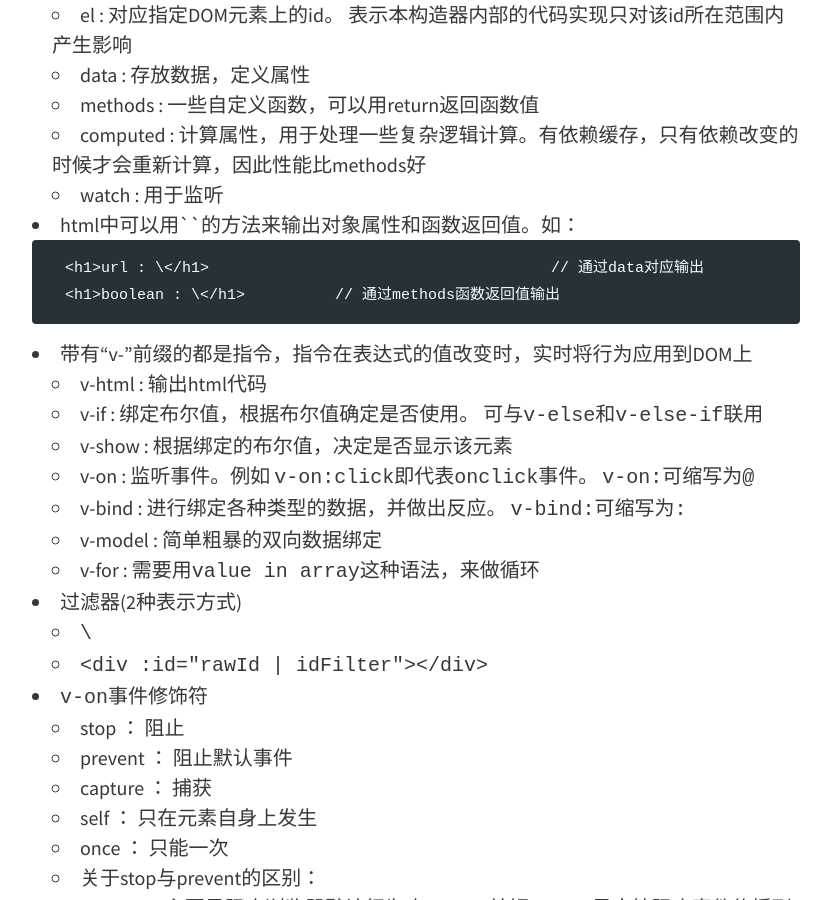
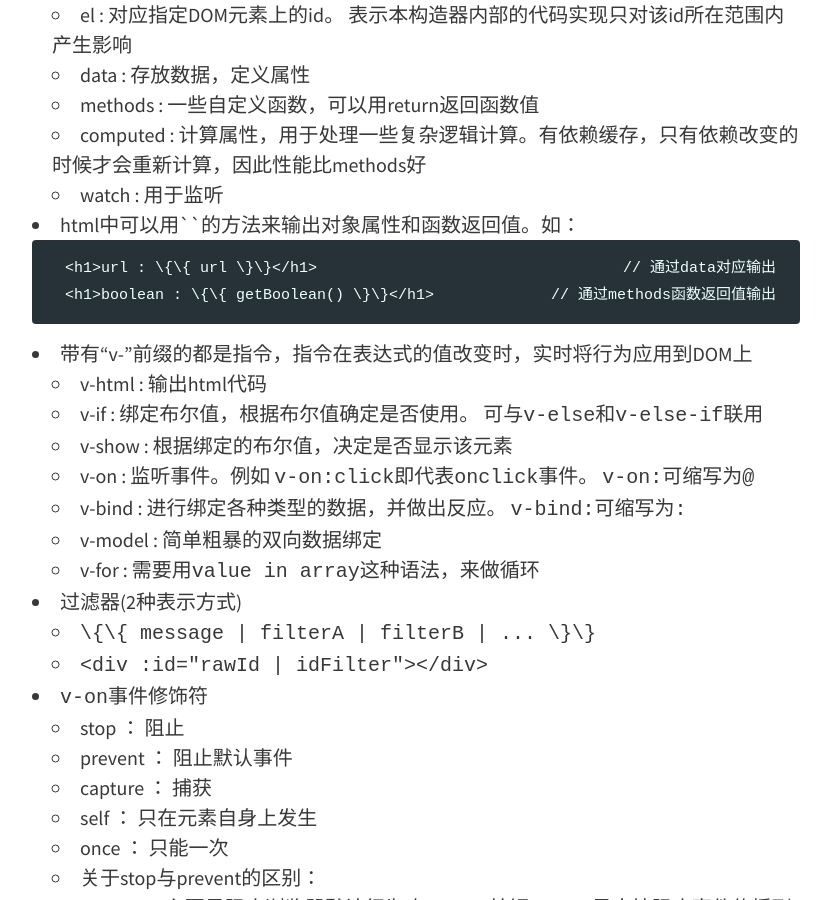
Before and after one commit to sasakiyori/sasakiyori.github.io, a Jekyll site: the page built from _posts/2018-04-12-SAD-hw3.md, in a window 1280 px wide and 900 px high, scrolled down 961 px. Shown: the whole window, without its empty margins (224-1055 px from the left). Built offline with Jekyll 4.4.1, drawn with Linux system fonts in a browser that asks for light colours.

Commit message:
modify hw3

````diff
--- a/_posts/2018-04-12-SAD-hw3.md
+++ b/_posts/2018-04-12-SAD-hw3.md
@@ -22,8 +22,8 @@
 
 - html中可以用`{{ }}`的方法来输出对象属性和函数返回值。如：
     ```
-    <h1>url : \{{ url }}</h1>					// 通过data对应输出
-    <h1>boolean : \{{ getBoolean() }}</h1>		// 通过methods函数返回值输出
+    <h1>url : \{\{ url \}\}</h1>					// 通过data对应输出
+    <h1>boolean : \{\{ getBoolean() \}\}</h1>		// 通过methods函数返回值输出
     ```
 
 - 带有“v-”前缀的都是指令，指令在表达式的值改变时，实时将行为应用到DOM上
@@ -36,7 +36,7 @@
 	- v-for : 需要用```value in array```这种语法，来做循环
 
 - 过滤器(2种表示方式)
-	- ``` \{{ message | filterA | filterB | ... }} ```
+	- ``` \{\{ message | filterA | filterB | ... \}\} ```
 	- ``` <div :id="rawId | idFilter"></div> ```
 
 - ```v-on```事件修饰符
````
